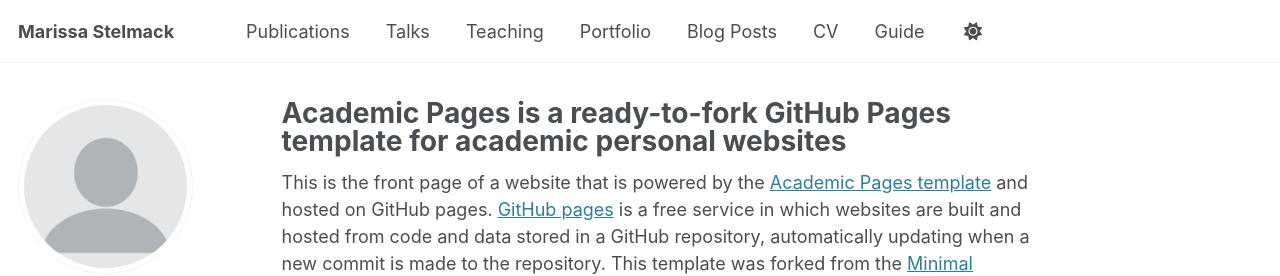
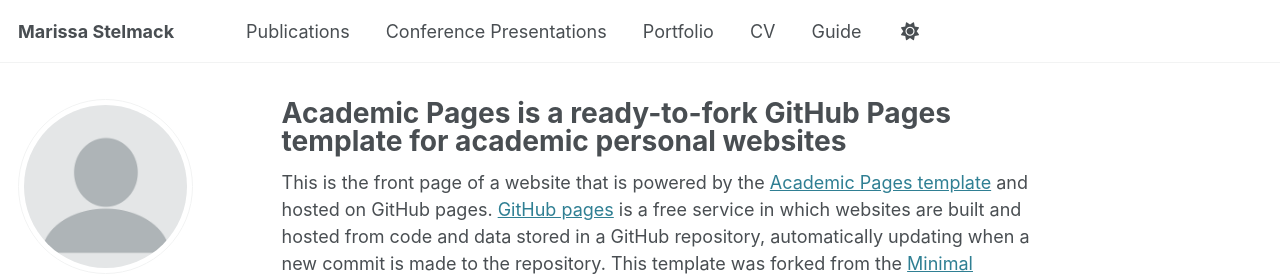
Before and after one commit to mstelmac/about, a Jekyll site: the page built from _pages/about.md, in a window 1280 px wide. Shown: the top 276 px of the page. Built offline with Jekyll 4.4.1, drawn with Linux system fonts in a browser that asks for light colours; some web fonts are replaced.

Commit message:
Update navigation.yml

```diff
--- a/_data/navigation.yml
+++ b/_data/navigation.yml
@@ -11,17 +11,17 @@ main:
   - title: "Publications"
     url: /publications/
 
-  - title: "Talks"
+  - title: "Conference Presentations"
     url: /talks/
 
-  - title: "Teaching"
-    url: /teaching/
+  #- title: "Teaching"
+    #url: /teaching/
 
   - title: "Portfolio"
     url: /portfolio/
 
-  - title: "Blog Posts"
-    url: /year-archive/
+  #- title: "Blog Posts"
+  #  url: /year-archive/
 
   - title: "CV"
     url: /cv/
```
